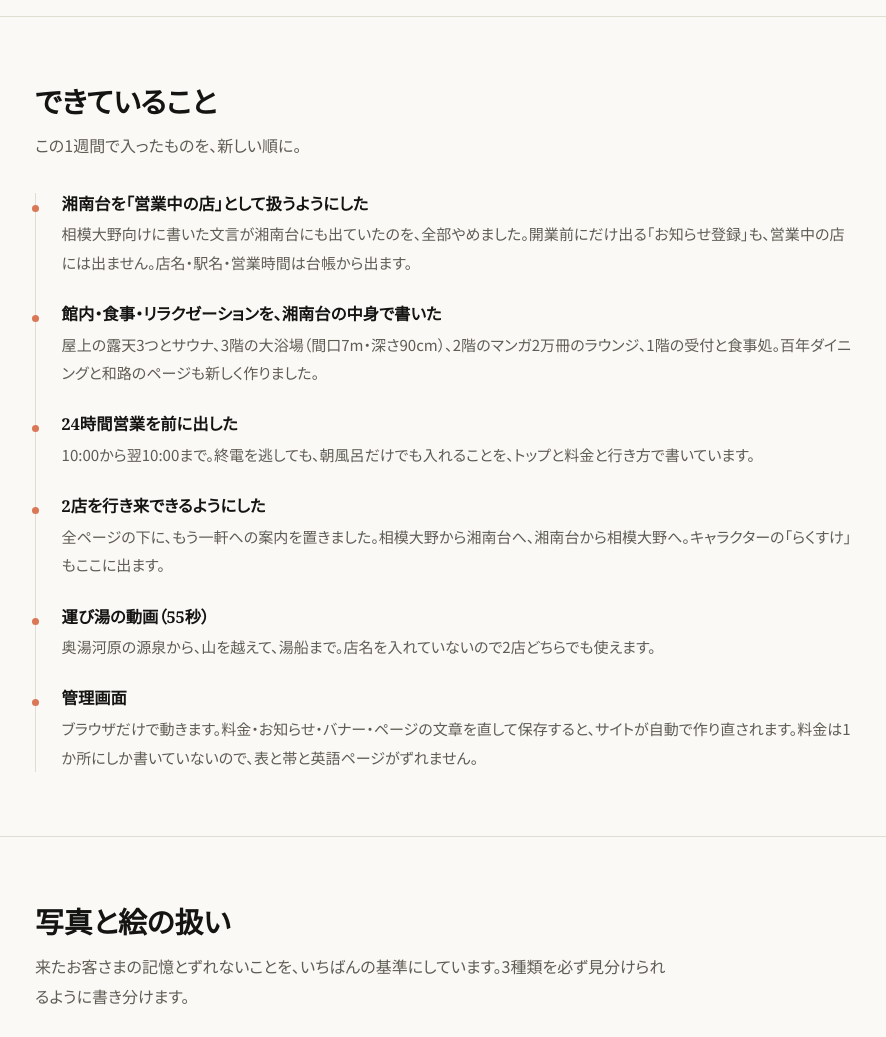
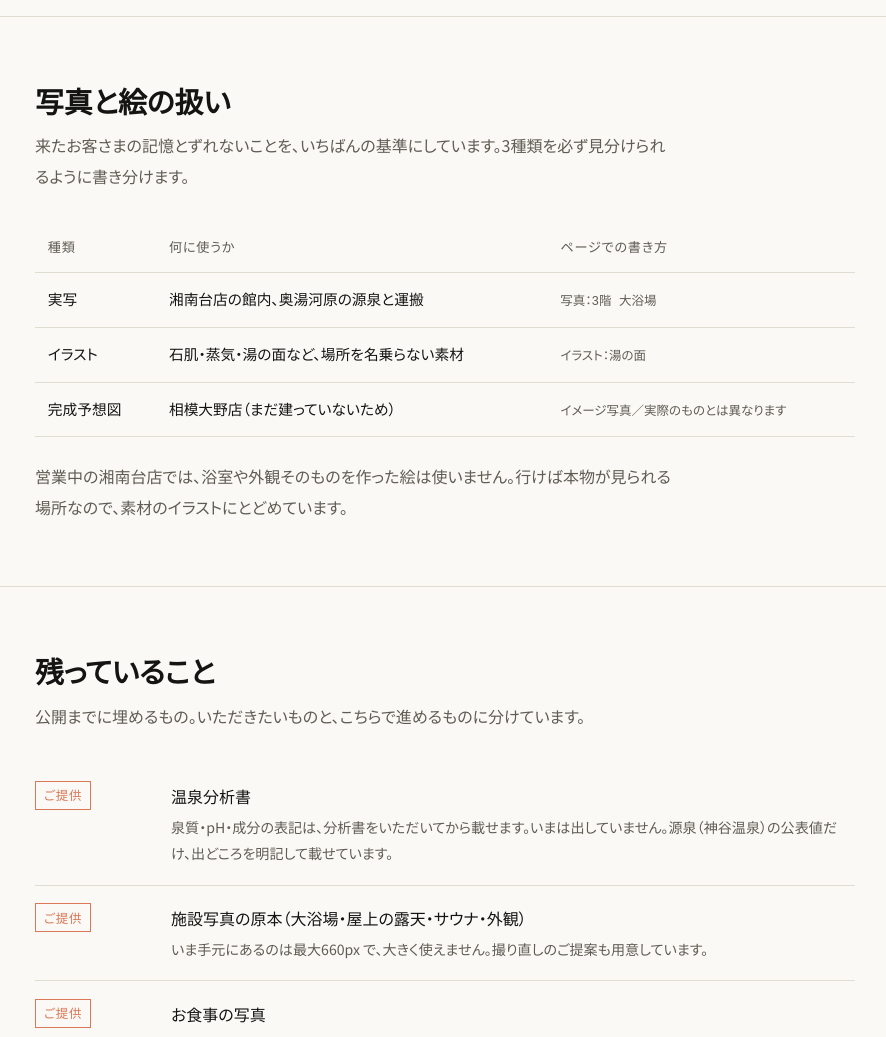
Before and after one commit to Ligula-Inc/raku-status, a plain HTML site: page index.html in a window 1280 px wide. Shown: the part 1540-2577 px from the top of the page, without its empty margins (195-1081 px from the left). Drawn offline with Linux system fonts and the light colour scheme.

Commit message:
「できていること」の節を外した（先方向けではないため）

```diff
--- a/index.html
+++ b/index.html
@@ -105,15 +105,6 @@
     background:var(--ground);line-height:1.8}
   .pg.new{border-color:var(--clay);color:var(--clay)}
 
-  /* できたこと（時系列の罫） */
-  ol.feed{list-style:none;margin:0;padding:0 0 0 1.6rem;
-    border-left:1px solid var(--line);display:flex;flex-direction:column;gap:1.6rem}
-  ol.feed li{position:relative;min-width:0}
-  ol.feed li::before{content:"";position:absolute;left:calc(-1.6rem - 4px);top:.75rem;
-    width:7px;height:7px;background:var(--clay);border-radius:50%}
-  ol.feed h3{font-size:1.02rem;margin-bottom:.25rem}
-  ol.feed p{color:var(--ink-2);font-size:.94rem}
-
   /* 画像の扱い */
   table{width:100%;border-collapse:collapse;font-size:.92rem}
   .scroller{overflow-x:auto}
@@ -219,39 +210,6 @@
         </div>
       </article>
     </div>
-  </div>
-</section>
-
-<section>
-  <div class="wrap">
-    <h2>できていること</h2>
-    <p class="lede">この1週間で入ったものを、新しい順に。</p>
-    <ol class="feed">
-      <li>
-        <h3>湘南台を「営業中の店」として扱うようにした</h3>
-        <p>相模大野向けに書いた文言が湘南台にも出ていたのを、全部やめました。開業前にだけ出る「お知らせ登録」も、営業中の店には出ません。店名・駅名・営業時間は台帳から出ます。</p>
-      </li>
-      <li>
-        <h3>館内・食事・リラクゼーションを、湘南台の中身で書いた</h3>
-        <p>屋上の露天3つとサウナ、3階の大浴場（間口7m・深さ90cm）、2階のマンガ2万冊のラウンジ、1階の受付と食事処。百年ダイニングと和路のページも新しく作りました。</p>
-      </li>
-      <li>
-        <h3>24時間営業を前に出した</h3>
-        <p>10:00から翌10:00まで。終電を逃しても、朝風呂だけでも入れることを、トップと料金と行き方で書いています。</p>
-      </li>
-      <li>
-        <h3>2店を行き来できるようにした</h3>
-        <p>全ページの下に、もう一軒への案内を置きました。相模大野から湘南台へ、湘南台から相模大野へ。キャラクターの「らくすけ」もここに出ます。</p>
-      </li>
-      <li>
-        <h3>運び湯の動画（55秒）</h3>
-        <p>奥湯河原の源泉から、山を越えて、湯船まで。店名を入れていないので2店どちらでも使えます。</p>
-      </li>
-      <li>
-        <h3>管理画面</h3>
-        <p>ブラウザだけで動きます。料金・お知らせ・バナー・ページの文章を直して保存すると、サイトが自動で作り直されます。料金は1か所にしか書いていないので、表と帯と英語ページがずれません。</p>
-      </li>
-    </ol>
   </div>
 </section>
 
```
